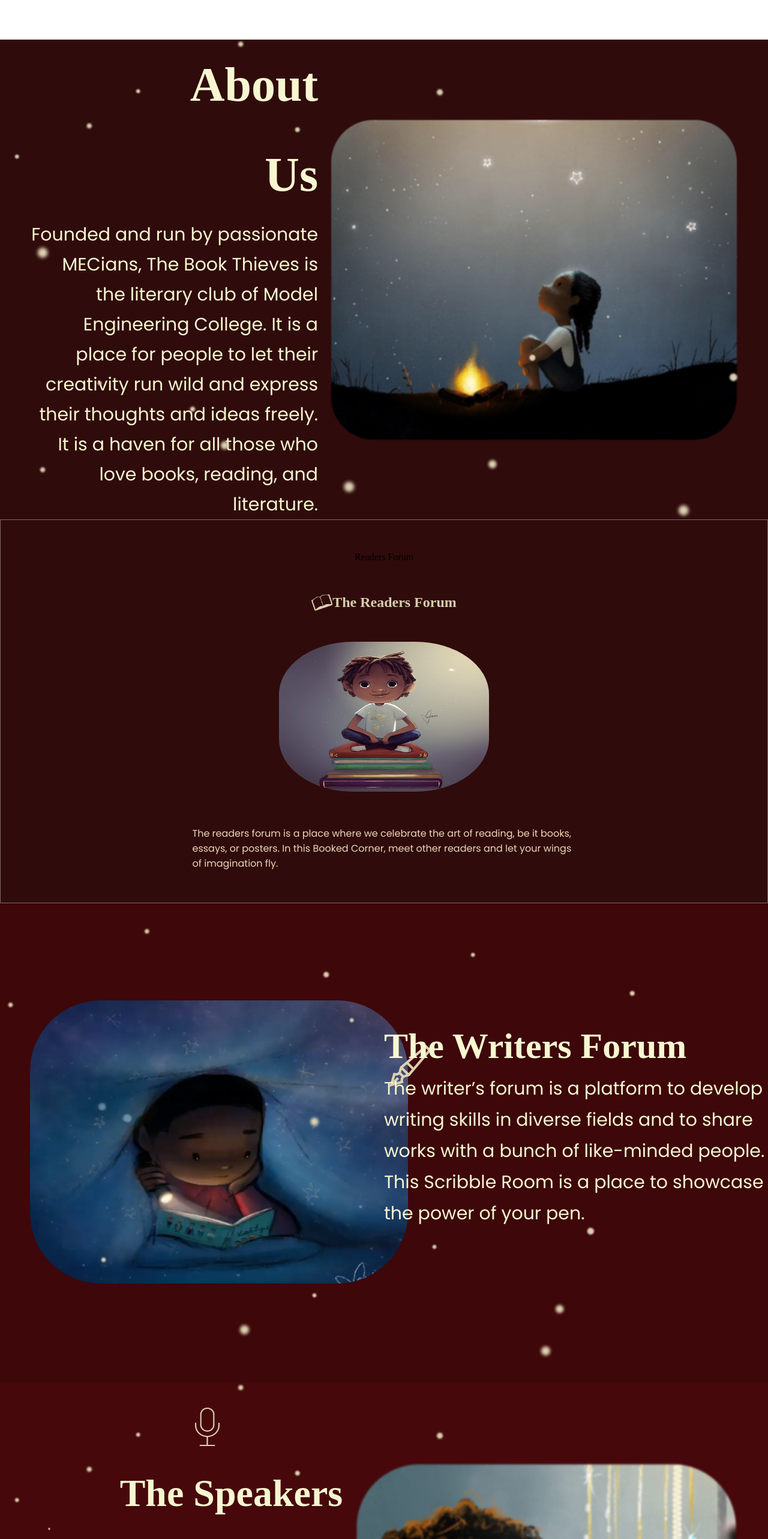
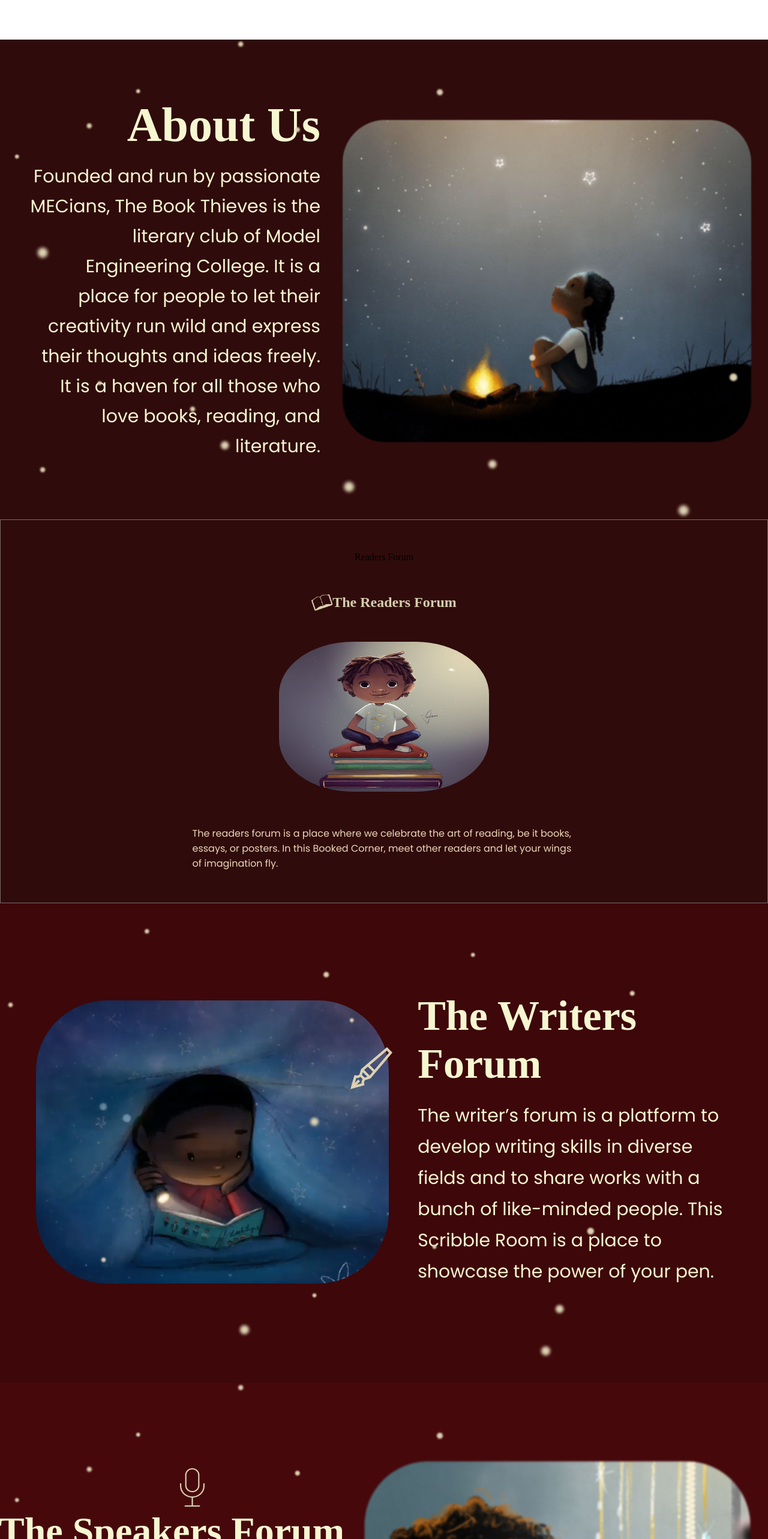
Before and after one commit to tbtMEC/tbt-website, a React (Create React App) app: page / in a window 1280 px wide. Shown: the part 1144-3710 px from the top of the page at 60% size. Built offline with nearby package versions, Linux system fonts and the light colour scheme; a web font is replaced by a local one.

Commit message:
new commit

```diff
--- a/src/sections/About.jsx
+++ b/src/sections/About.jsx
@@ -35,14 +35,14 @@ const About = () => {
 
 
       <div className="container">
-        <div id="head_about">
+        <div id="head_about" className="box-1-abo">
           <h1>About Us</h1>
         </div>
           <img className="gir_pho"
             src="/assets/Vashti Harrison on Twitter 1.png"
             alt="Dreaming child"
           />
-        <div id="about_cont">
+        <div id="about_cont" className="box-2-abo">
           <p>
            Founded and run by passionate MECians, The Book Thieves
            is the literary club of Model Engineering College.
@@ -52,10 +52,12 @@ const About = () => {
           </p>
         </div>
       </div>
-      <img className="girl"
-          src="/assets/Vashti Harrison on Twitter 1.png"
-          alt="Dreaming child"
-      />
+      <div className="box-3-abo">
+        <img className="girl"
+            src="/assets/Vashti Harrison on Twitter 1.png"
+            alt="Dreaming child"
+        />
+      </div>
     </div>
   );
 };
--- a/src/sections/SpeakersForum.jsx
+++ b/src/sections/SpeakersForum.jsx
@@ -39,19 +39,19 @@ const SpeakersForum = () => {
         height="auto"
         className="Star1"
       />
-      <div className="">
+      <div className="container">
         <img className="mic"
             src="/assets/microphone-svgrepo-com 1.png"
             alt="mic"
         />
-        <div id="head_speak">
+        <div id="head_speak" className="box-1">
           <h1>The Speakers Forum</h1>
         </div>
         <img className="pho_girl"
           src="/assets/Admire Framed Art Print by Vashti Harrison (1) 1.png"
           alt="Smiling Child"
         />
-        <div id="speak_cont">
+        <div id="speak_cont" className="box-2">
           <p>
           The speaker’s forum is where you can take a mic and step forward.
           From heated debates to poetry slams, you can work on your speaking
@@ -59,10 +59,12 @@ const SpeakersForum = () => {
           and nourish the orator inside you.
           </p>
         </div>
-        <img className="mic_pho"
-            src="/assets/microphone-svgrepo-com 1.png"
-            alt="mic"
-        />
+        <div className="box-3">
+          <img className="mic_pho"
+              src="/assets/microphone-svgrepo-com 1.png"
+              alt="mic"
+          />
+        </div>
       </div>
 
       {/* <div className=""> */}
--- a/src/sections/WritersForum.jsx
+++ b/src/sections/WritersForum.jsx
@@ -32,7 +32,7 @@ const WritersForum = () => {
         height="auto"
         className="Star1"
       />
-      <div className="">
+      <div className="box-3">
         <img
           className="book"
           src="/assets/child-reading-sheets.png"
@@ -45,8 +45,8 @@ const WritersForum = () => {
         />
       </div>
       {/* <div className=""> */}
-      <div>
-        <div id="write_head">
+      <div className="container">
+        <div id="write_head" className="box-1">
           <h1>The Writers Forum</h1>
         </div>
         <img
@@ -54,7 +54,7 @@ const WritersForum = () => {
           src="/assets/child-reading-sheets.png"
           alt="Child under sheet"
         />
-        <div id="write_cont">
+        <div id="write_cont" className="box-2">
           <p>
           The writer’s forum is a platform to develop writing skills in
           diverse fields and to share works with a bunch of like-minded people.
--- a/src/styles/about.scss
+++ b/src/styles/about.scss
@@ -8,15 +8,38 @@
   border-radius: 0px;
   padding-left: 50px;
   padding-right: 50px;
+  overflow: hidden;
+
+  .container{
+    max-height: 100vh;
+    justify-content: flex-start;
+    flex-direction: column;
+    flex-wrap: wrap;
+    margin-right: 15px;
+  }
+  .box-1-abo{
+     justify-content: flex-start;
+     margin-bottom: 15px;
+  }
+  .box-2-abo{
+    justify-content: flex-start;
+  }
+  .box-3-abo{
+    justify-content: flex-start;
+    align-items: center;
+    max-block-size: 50%;
+    max-height: 537px;
+    max-width: 681px;
+  }
 
   #head_about{
     font-family: Stoke;
     font-size: 40px;
     font-weight: 300;
-    line-height: 150px;
+    max-height: fit-content;
     letter-spacing: 0em;
     text-align: right;
-    margin-left: 230px;
+    margin-left: 10px;
     margin-right: auto;
   }
 
@@ -27,11 +50,10 @@
     line-height: 50px;
     letter-spacing: 0em;
     text-align: right;
+    max-height: fit-content;
   }
 
   .girl{
-    height: 537px;
-    width: 681px;
     left: 694px;
     top: 224px;
     border-radius: 71px;
@@ -88,11 +110,12 @@
       min-width: auto;
       font-size: 28px;
       font-weight: 400;
-      line-height: 40px;
+      line-height: 70px;
       letter-spacing: 0em;
       margin-left: 0%;
       margin-right: 0%;
       padding-top: 0%;
+      margin-bottom: -5px;
       text-align: center;
     }
     .gir_pho{
@@ -103,7 +126,7 @@
       margin-top: 30px;
       margin-bottom: -30px;
       align-items: center;
-      margin-left: 8%;
+      margin-left: 13%;
     }
 
     #about_cont{
--- a/src/styles/speakersForum.scss
+++ b/src/styles/speakersForum.scss
@@ -8,21 +8,42 @@
   border-radius: 0px;
   padding-left: 50px;
   padding-right: 50px;
+  overflow: hidden;
 
   .mic{
-    padding-left: 50%;
+    padding-left: 45%;
     padding-bottom: 0%;
     padding-top: 0%
+  }
+  .container{
+    max-height: 100vh;
+    justify-content: flex-start;
+    flex-direction: column;
+    flex-wrap: wrap;
+    margin-right: 15px;
+  }
+  .box-1{
+    max-height: fit-content;
+    justify-content:flex-start;
+    margin-bottom: 25px;
+  }
+  .box-2{
+    max-height:max-content;
+  }
+  .box-3{
+    justify-content: flex-start;
+    align-items: center;
+    max-block-size: 50%;
   }
 
   #head_speak{
     font-family: Stoke;
     font-size: 32px;
     font-weight: 300;
-    line-height: 150px;
+    max-height: fit-content;
     letter-spacing: 0em;
     text-align: right;
-    margin-left: auto;
+    margin-left:-12%;
     margin-right: auto;
   }
   #speak_cont{
@@ -34,12 +55,13 @@
     text-align: right;
   }
   .girl{
-    height: 537px;
-    width: 681px;
     left: 694px;
     top: 224px;
     border-radius: 71px;
-    margin-left: 20px;
+    margin-left: 15px;
+    margin-right: -24px;
+    max-height: 600px;
+    max-width: 650px;
   }
 
   .Stars1{
@@ -91,13 +113,18 @@
     align-items: center;
     padding-top: -50%;
 
+    .container{
+      margin-left: 20px;
+      align-items: center;
+      margin-top: -53px;
+    }
+
     #head_speak{
       height: 10px;
       width: auto;
-      border-radius: nullpx;
-      font-size: 20px;
+      font-size: 17px;
       font-weight: 400;
-      line-height: 38px;
+      line-height: 44px;
       letter-spacing: 0em;
       text-align: center;
       align-items: flex-start;
@@ -105,7 +132,7 @@
       margin-right: auto;
     }
     #speak_cont{
-      height: 340px;
+        height: 340px;
         width: 264px;
         padding-top: 0%;
         margin-left: 1%;
@@ -119,9 +146,10 @@
       height: 205px;
       width: 244px;
       margin-left: 3%;
-      margin-top: 80px;
+      margin-top: 68px;
       border-radius: 0px;
       display: inline;
+      margin-bottom: 20px;
     }
     .Star1{
       display: block;
@@ -138,6 +166,7 @@
       max-width: 33.15625px;
       top: 0px;
       margin-left: 45%;
+      margin-top: 30px;
 
     }
     .girl{
--- a/src/styles/writersForum.scss
+++ b/src/styles/writersForum.scss
@@ -8,46 +8,62 @@
   border-radius: 0px;
   padding-left: 50px;
   padding-right: 50px;
+  overflow: hidden;
+
+  .container{
+    margin-top: -1%;
+    margin-left: 78px;
+    flex-direction: column;
+    justify-content: flex-start;
+  }
+  .box-1{
+    margin-bottom: 20px;
+    justify-content: center;
+  }
+  .box-2{
+    margin-right: 20px;
+    justify-content: center;
+  }
+  .box-3{
+    margin-left: 10px;
+    justify-content: center;
+  }
 
   #write_head{
-    height: 80px;
-    width: 669px;
-    left: 786px;
-    top: 365px;
-    border-radius: nullpx;
     font-family: Stoke;
-    font-size: 30px;
+    font-size: 35px;
     font-weight: 300;
-    line-height: 70px;
     letter-spacing: 0em;
     text-align: left;
     margin-left: -6%;
-
+    margin-right: auto;
   }
 
+
   #write_cont{
-    height: 315px;
-    width: 662px;
-    left: 785px;
-    top: 455px;
-    border-radius: nullpx;
     font-family: Poppins;
     font-size: 30px;
     font-weight: 400;
     line-height: 52px;
     letter-spacing: 0em;
     text-align:left;
+    max-height: 70vh;
     margin-left: -6%;
+  }
 
+  .book{
+    left: 41px;
+    top: 232px;
+    border-radius: 118px;
+    margin-right: -11%;
+    max-height: 472px;
+    max-width: 630px;
+    }
+  .pen{
+    padding-bottom: 55%;
+    margin-right: -10%;
   }
-  .book{
-      height: 472px;
-      width: 630px;
-      left: 41px;
-      top: 232px;
-      border-radius: 118px;
-      margin-right: -5%;
-    }
+
   .Stars2{
     height: 80vh;
     width: auto;
@@ -72,10 +88,7 @@
     padding-top: -10%;
 
   }
-  .pen{
-    padding-bottom: 52%;
-    margin-right: -50%;
-  }
+
   .book_pho{
     display: none;
   }
@@ -95,15 +108,17 @@
       width: auto;
       flex-direction: column;
       align-items: center;
-
+      .container{
+        margin-left: 0px;
+        margin-top: -21%;
+      }
 
       #write_head{
         height: 10px;
         width: auto;
-        border-radius: nullpx;
         font-size: 20px;
         font-weight: 400;
-        line-height: 38px;
+        line-height: 42px;
         letter-spacing: 0em;
         text-align: center;
         align-items: flex-start;
@@ -114,7 +129,7 @@
         height: 340px;
         width: 264px;
         padding-top: 0%;
-        margin-left: 1%;
+        margin-left: 6%;
         font-size: 22px;
         font-weight: 400;
         line-height: 32px;
@@ -125,10 +140,10 @@
         height: 194px;
         width: 242px;
         border-radius: 0px;
-        margin-top: 80px;
+        margin-top: 69px;
         display: inline;
-        margin-left: 3%;
-        margin-bottom: 3%;
+        margin-left: 10%;
+        margin-bottom: 6%;
       }
       .Star1{
         display:block;
@@ -145,6 +160,7 @@
         max-width: 42px;
         margin-left: 40%;
         top:0px;
+        margin-top: -28px;
       }
 
       .book{
@@ -159,5 +175,6 @@
       .pen{
         display: none;
       }
+
   }
 }
```
